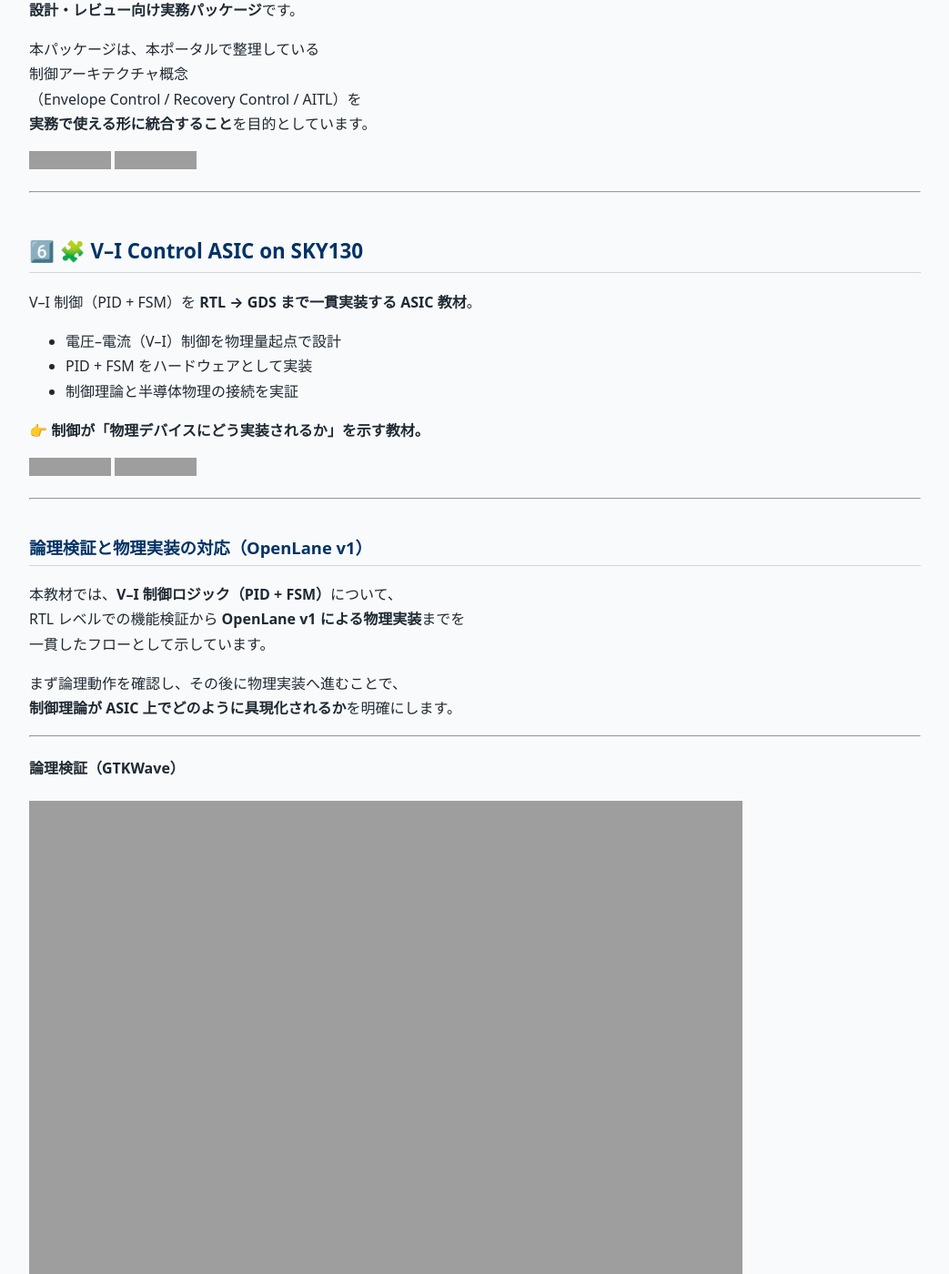
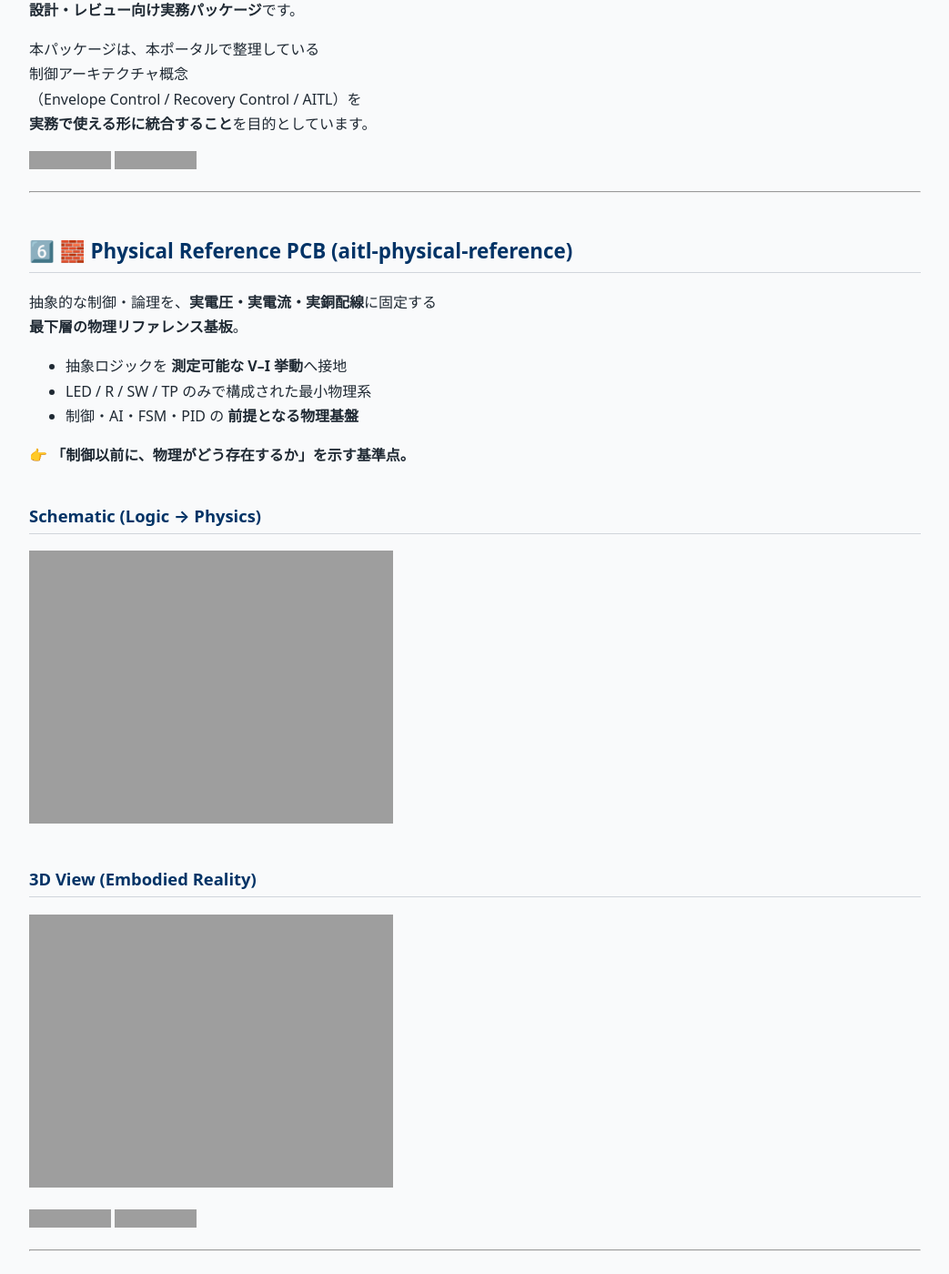
Before and after one commit to Samizo-AITL/Samizo-AITL.github.io, a Jekyll site: the page built from portal/index.md, in a window 1280 px wide and 1400 px high, scrolled down 13207 px. Shown: the whole window at 91% size, without its empty margins (118-1161 px from the left). Built offline with Jekyll 4.4.1, drawn with Linux system fonts in a browser that asks for light colours; our own code applies the rules of GitHub Pages for plain Markdown files; some of the changed text lies outside the part shown; grey boxes are pictures that could not be loaded.

Commit message:
Update index.md

```diff
--- a/portal/index.md
+++ b/portal/index.md
@@ -445,7 +445,28 @@ AI / LLM を用いた制御システムを
 
 ---
 
-## 6️⃣ 🧩 V–I Control ASIC on SKY130
+## 6️⃣ 🧱 Physical Reference PCB (aitl-physical-reference)
+抽象的な制御・論理を、**実電圧・実電流・実銅配線**に固定する
+**最下層の物理リファレンス基板**。
+
+- 抽象ロジックを **測定可能な V–I 挙動**へ接地
+- LED / R / SW / TP のみで構成された最小物理系
+- 制御・AI・FSM・PID の **前提となる物理基盤**
+
+👉 **「制御以前に、物理がどう存在するか」を示す基準点。**
+
+### Schematic (Logic → Physics)
+![Schematic](https://samizo-aitl.github.io/aitl-physical-reference/docs/img/01_apr_sch_v0.png)
+
+### 3D View (Embodied Reality)
+![3D View](https://samizo-aitl.github.io/aitl-physical-reference/docs/img/03_apr_3d_v0.png)
+
+[![Site](https://img.shields.io/badge/View-Site-brightgreen?logo=github)](https://samizo-aitl.github.io/aitl-physical-reference/)
+[![Repo](https://img.shields.io/badge/View-Repo-blue?logo=github)](https://github.com/Samizo-AITL/aitl-physical-reference)
+
+---
+
+## 7️⃣ 🧩 V–I Control ASIC on SKY130
 V–I 制御（PID + FSM）を **RTL → GDS まで一貫実装する ASIC 教材**。
 
 - 電圧–電流（V–I）制御を物理量起点で設計
```
Also changed, not shown: other parts of portal/index.md (+6 -6 lines).
